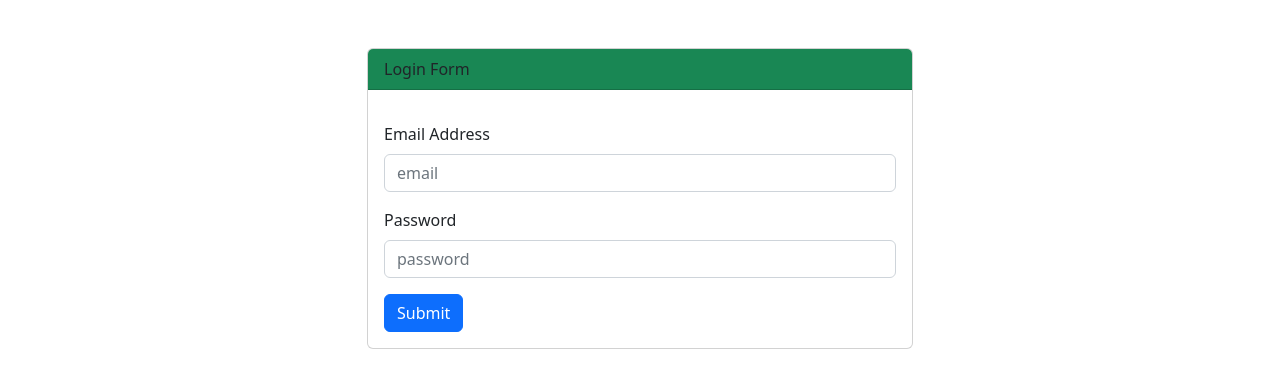
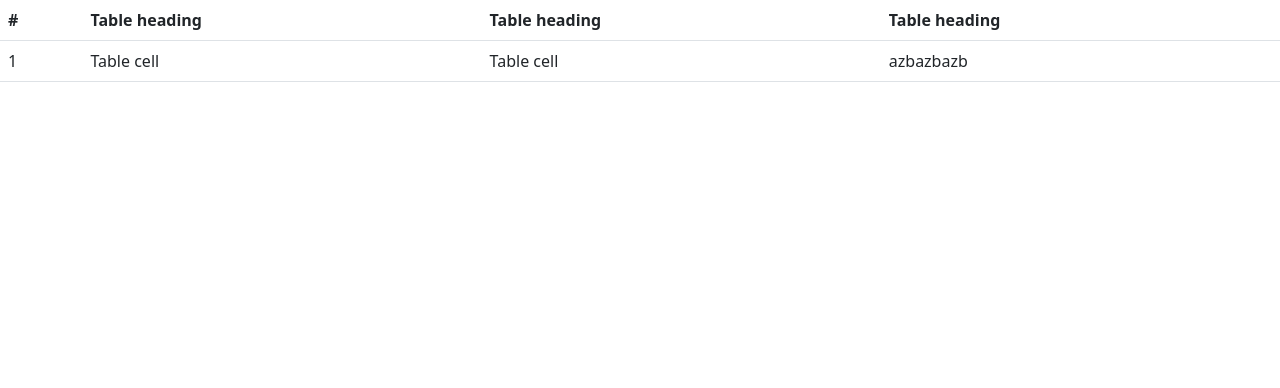
Before and after one commit to moin1223/react-super-admin, a React (Create React App) app: page / in a window 1280 px wide. Shown: the top 388 px of the page. Built offline with nearby package versions, Linux system fonts and the light colour scheme.

Commit message:
practice work

```diff
--- a/package.json
+++ b/package.json
@@ -10,6 +10,7 @@
     "react": "^18.2.0",
     "react-bootstrap": "^2.5.0",
     "react-dom": "^18.2.0",
+    "react-icons": "^4.6.0",
     "react-router-dom": "6",
     "react-scripts": "5.0.1",
     "react-spinners": "^0.13.6",
--- a/src/App.js
+++ b/src/App.js
@@ -1,11 +1,67 @@
 import React from 'react'
 import LoginForm from './componenrs/form/loginform/LoginForm'
 import 'bootstrap/dist/css/bootstrap.min.css';
+import CustomTable from './componenrs/CustomTable';
+import { BiShow} from 'react-icons/bi';
+import { BiEdit} from 'react-icons/bi';
+import { MdDeleteOutline } from 'react-icons/md';
+import { Table } from 'react-bootstrap';
 
 const App = () => {
+ const buttons =
+ [
+  {
+    key:'show',
+    path:'/',
+    icon:<BiShow />,
+    className:'btn btn-sm btn-info',
+
+   },
+ {
+key:'edit',
+path:'/',
+icon:<BiEdit />,
+className:'btn btn-sm btn-info'
+
+ },
+ {
+  key:'delete',
+  type:'submit',
+  icon:<MdDeleteOutline />,
+  className:'btn btn-sm btn-info',
+ }
+
+ ]
+
+
   return (
 <>
-<LoginForm />
+
+      <Table responsive="sm">
+        <thead>
+          <tr>
+            <th>#</th>
+            <th>Table heading</th>
+            <th>Table heading</th>
+            <th>Table heading</th>
+
+          </tr>
+        </thead>
+        <tbody>
+          <tr>
+            <td>1</td>
+            <td>Table cell</td>
+            <td>Table cell</td>
+            <td>
+            <a>azb</a>
+            <a>azb</a>
+            <a>azb</a>
+            </td>
+            </tr>
+
+            </tbody>
+      </Table>
+
 </>
   )
 }
--- /dev/null
+++ b/src/componenrs/CustomTable.js
@@ -0,0 +1,51 @@
+import React from 'react'
+import { Table } from 'react-bootstrap'
+
+const CustomTable = () => {
+    let testData = [
+
+        {
+          "id": "1",
+
+          "name": "test",
+          "namespace": "test",
+          "description": "test",
+        },
+        {
+          "id": "2",
+          "name": "test2",
+          "namespace": "test2",
+          "description": "test2",
+        } ]
+        let headers = Object.keys(testData[0]);
+  return (
+<>
+<Table striped bordered hover size="sm">
+<thead>
+      <tr>
+       {
+         headers.map(header => {
+          return <th>{header}</th>
+        })
+        }
+      </tr>
+    </thead>
+    <tbody>
+      {
+        testData.map(({id, name, namespace, description}) => {
+          return <tr>
+            <td>{id}</td>
+            <td>{name}</td>
+            <td>{namespace}</td>
+            <td>{description}</td>
+        </tr>
+      })
+      }
+
+    </tbody>
+    </Table>
+</>
+  )
+}
+
+export default CustomTable
```
Also changed, not shown: 1 other file (tests, documents, lock files or other folders).
